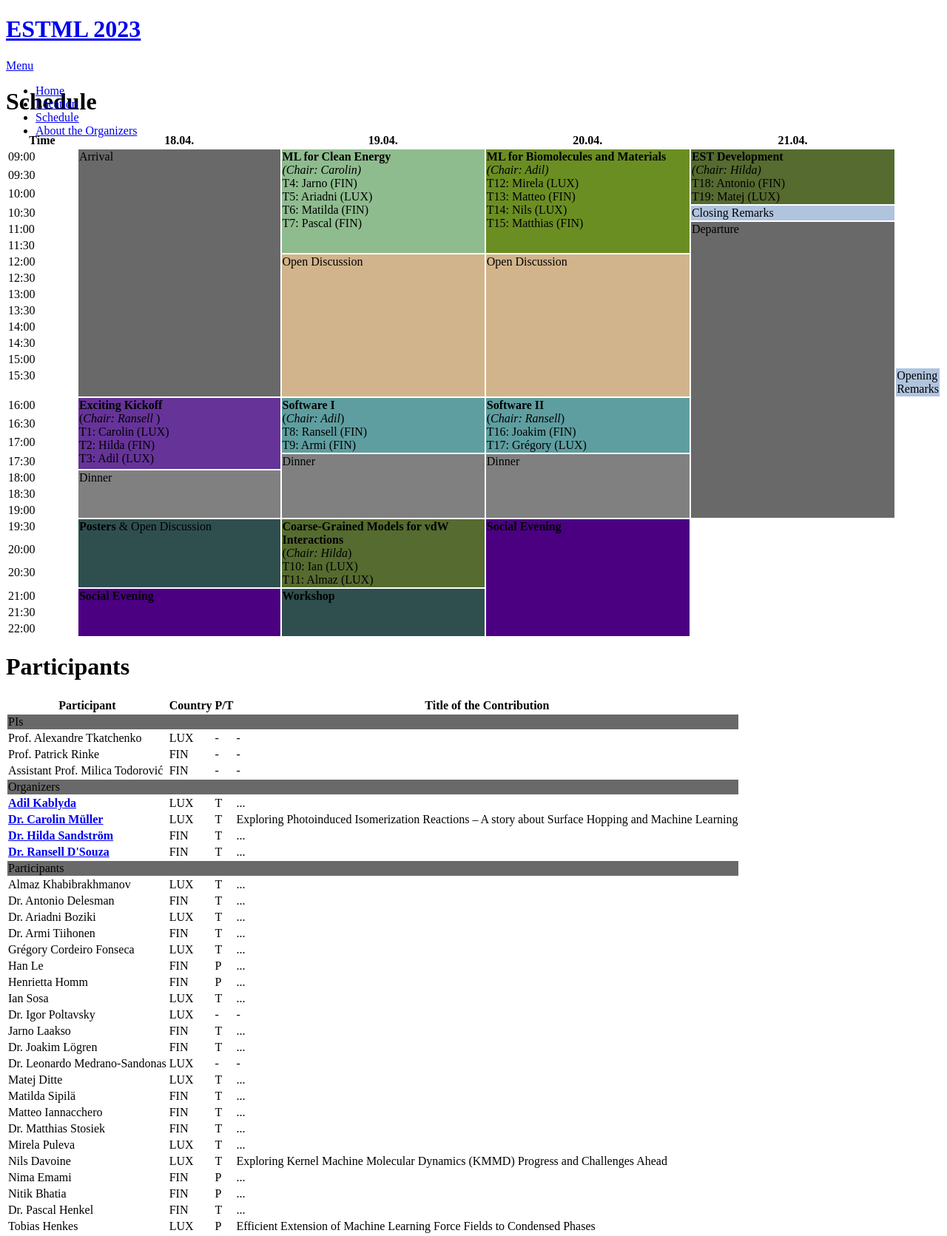
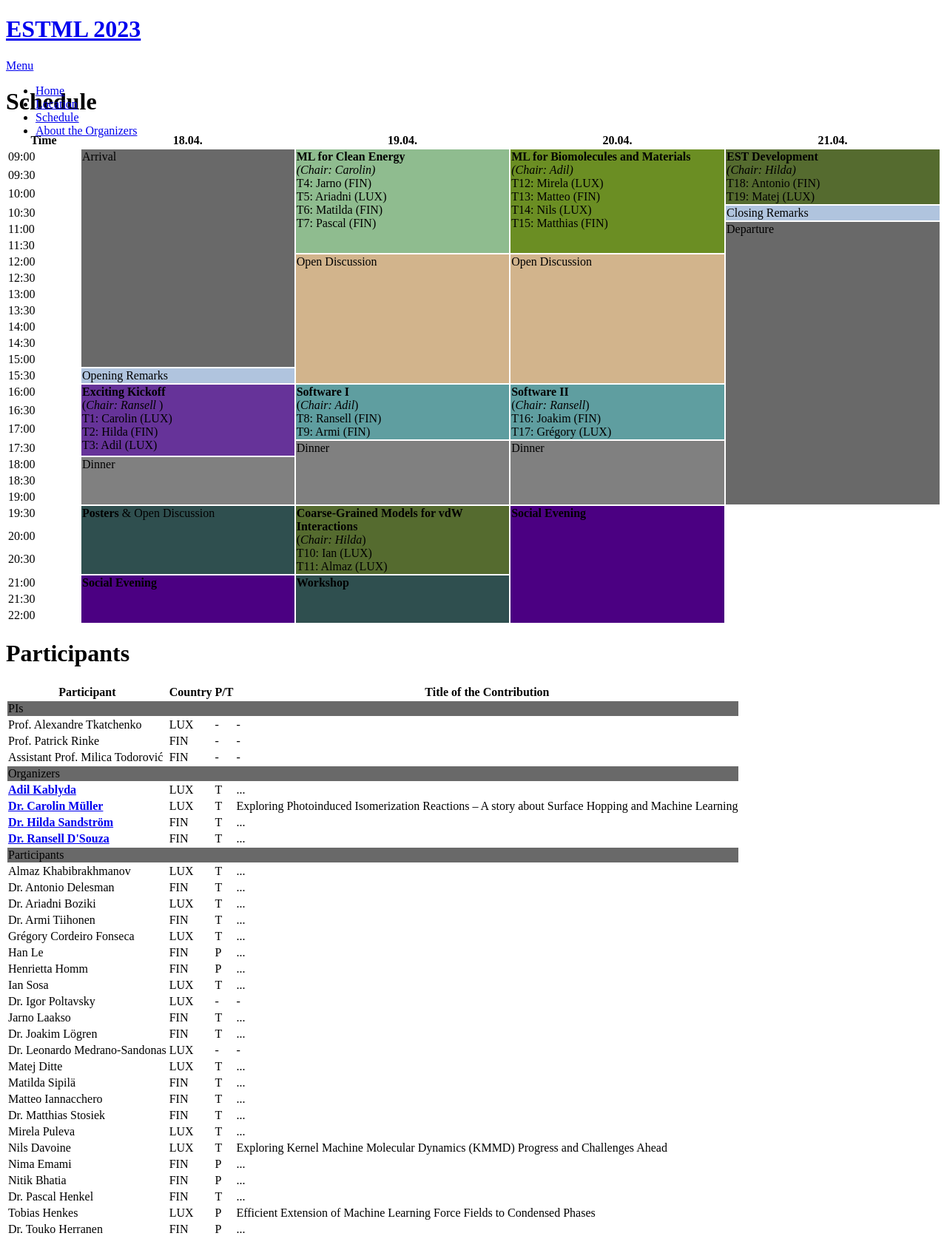
Before and after one commit to ESTML/ESTML.github.io, a Jekyll site: the page built from schedule.html, in a window 1280 px wide. Shown: the part 108-1779 px from the top of the page at 74% size. Built offline with Jekyll 4.4.1, drawn with Linux system fonts in a browser that asks for light colours; nearby versions of some CDN libraries.

Commit message:
Update schedule.html

```diff
--- a/schedule.html
+++ b/schedule.html
@@ -15,7 +15,7 @@ title: Schedule and Participants
 </tr>
 <tr VALIGN=TOP >
   <td width=100> 09:00 </td>
-  <td rowspan="14" width=300 style="background-color: DimGray;"> Arrival </td>
+  <td rowspan="13" width=300 style="background-color: DimGray;"> Arrival </td>
   <td rowspan="6" width=300 style="background-color: DarkSeaGreen;"> <b>ML for Clean Energy</b> <br> <i>(Chair: Carolin)</i> <br> T4: Jarno (FIN) <br> T5: Ariadni (LUX) <br> T6: Matilda (FIN) <br> T7: Pascal (FIN) </td>
   <td rowspan="6" width=300 style="background-color: OliveDrab;"> <b>ML for Biomolecules and Materials</b> <br> <i>(Chair: Adil)</i> <br> T12: Mirela (LUX) <br> T13: Matteo (FIN) <br> T14: Nils (LUX) <br> T15: Matthias (FIN) </td>
   <td rowspan="3" width=300 style="background-color: DarkOliveGreen;"> <b>EST Development </b> <br> <i>(Chair: Hilda)</i> <br> T18: Antonio (FIN) <br> T19: Matej (LUX) </td>
```
